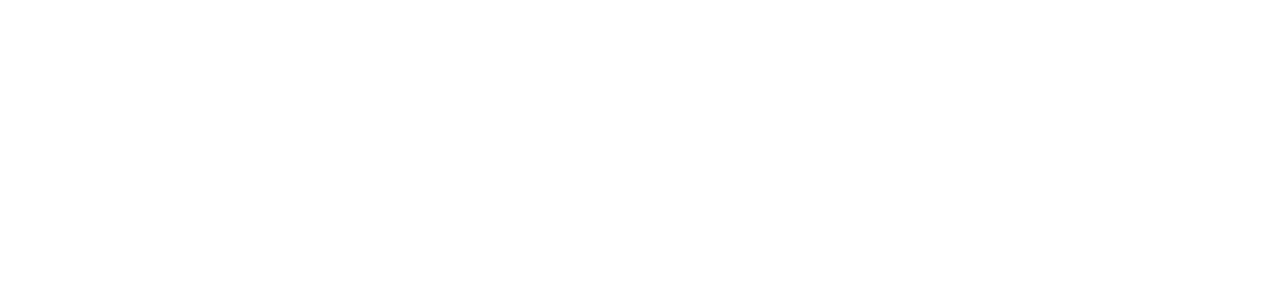
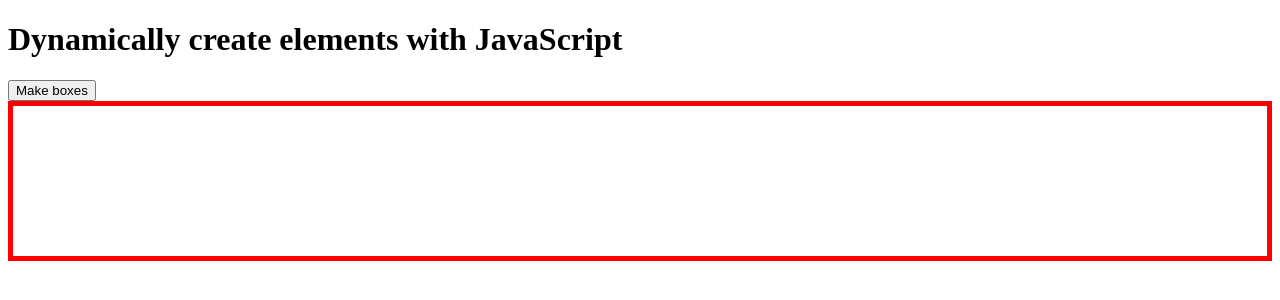
Before and after one commit to CarlosNGE/lab-5_23, a plain HTML site: page index.html in a window 1280 px wide. Drawn offline with Linux system fonts and the light colour scheme.

Commit message:
setuo page structer

```diff
--- a/index.html
+++ b/index.html
@@ -4,9 +4,27 @@
     <meta charset="UTF-8">
     <meta http-equiv="X-UA-Compatible" content="IE=edge">
     <meta name="viewport" content="width=device-width, initial-scale=1.0">
-    <title>Document</title>
+    <title>Create Element</title>
+
+    <style>
+
+        .container{
+            border: 5px solid red;
+            min-height: 150px;
+        }
+
+    </style>
+
 </head>
 <body>
 
+    <h1>Dynamically create elements with JavaScript</h1>
+
+<button>Make boxes</button>
+
+<div class="container">
+
+</div>
+
 </body>
 </html>
```
